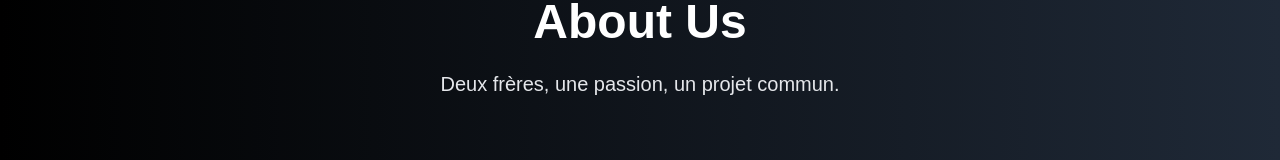
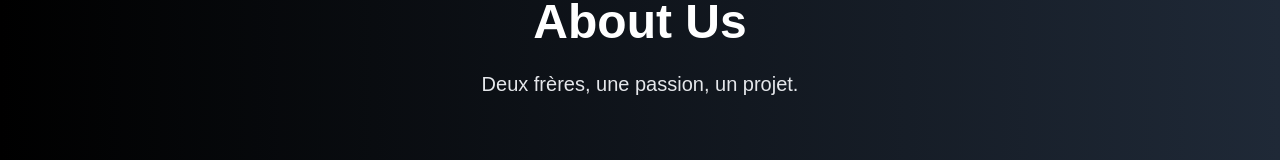
Before and after one commit to sanokistudios/Sanoki-studios, a React (Vite) app in the folder frontend/: page /a-propos in a window 1280 px wide. Shown: the part 166-326 px from the top of the page. Built offline with nearby package versions, Linux system fonts and the light colour scheme; no server answers; a web font is replaced by a local one.

Commit message:
fix: retirer 'commun' du sous-titre About Us

```diff
--- a/frontend/src/pages/About.jsx
+++ b/frontend/src/pages/About.jsx
@@ -6,7 +6,7 @@ const About = () => {
         <div className="max-w-7xl mx-auto px-4 text-center">
           <h1 className="text-5xl font-bold mb-6">About Us</h1>
           <p className="text-xl text-gray-200 max-w-3xl mx-auto">
-            Deux frères, une passion, un projet commun.
+            Deux frères, une passion, un projet.
           </p>
         </div>
       </section>
```
